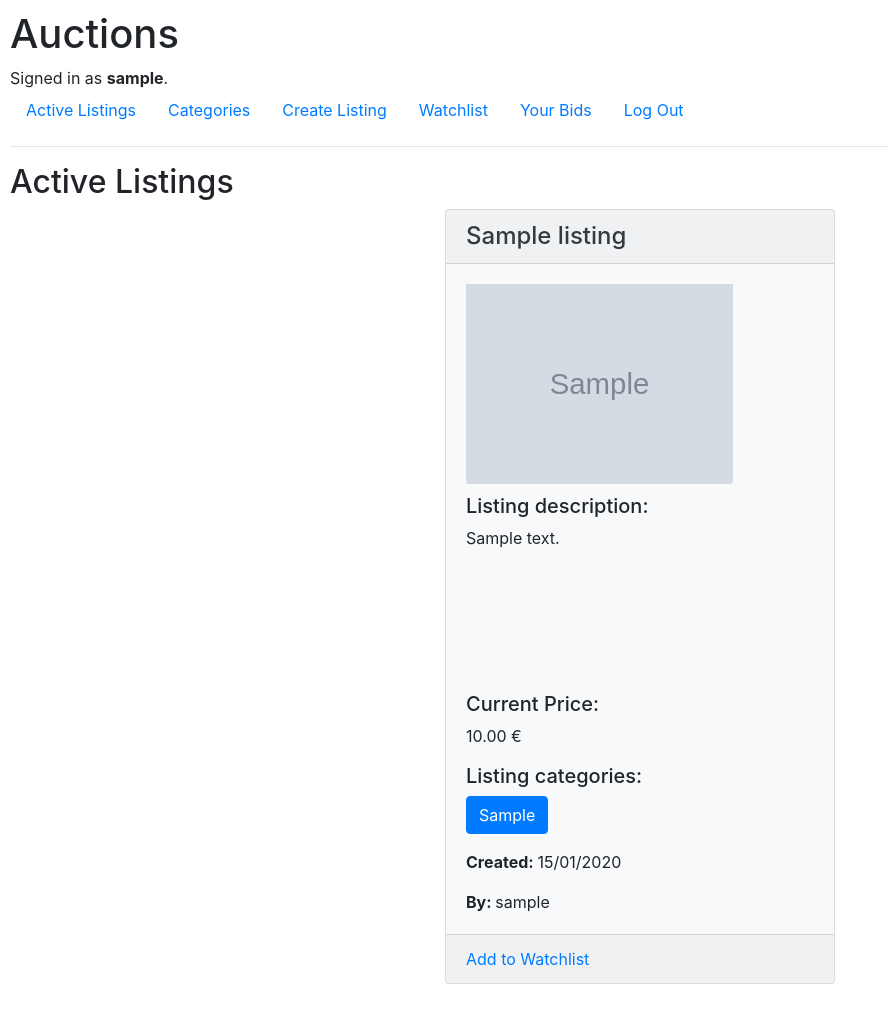
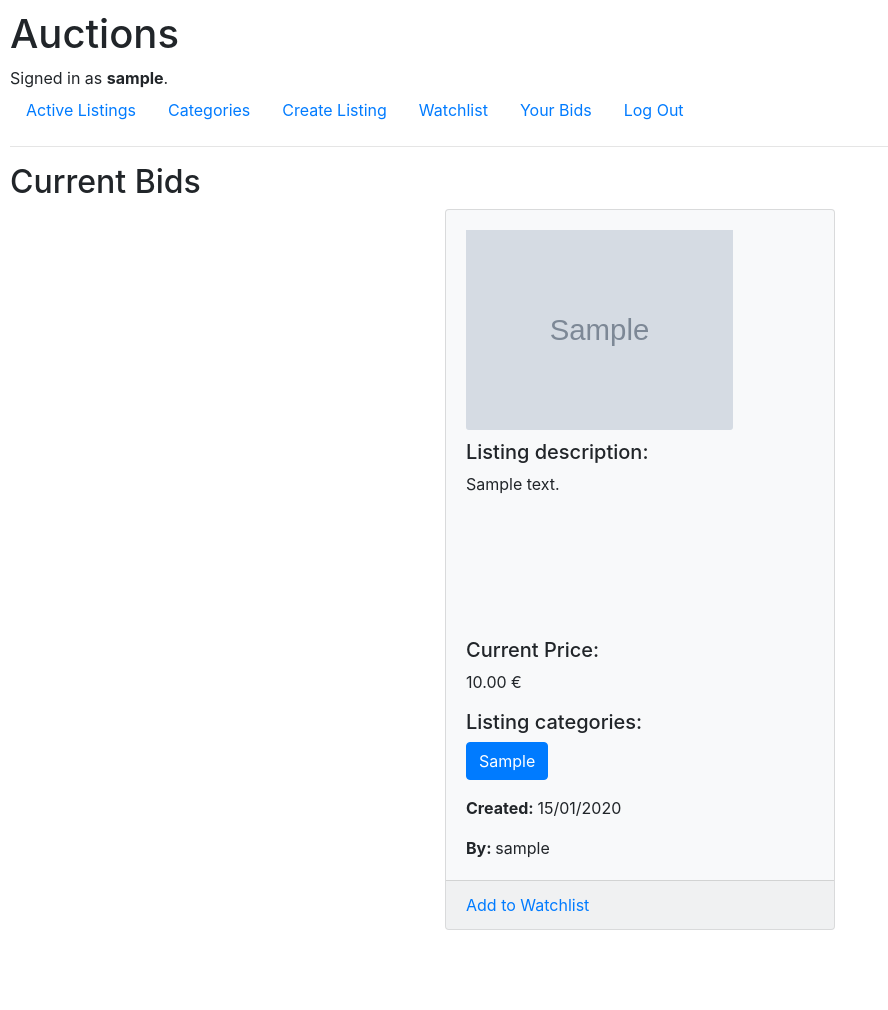
Before and after one commit to jpa-rocha/commerce, a Django app: page /bids in a window 1280 px wide. Shown: the whole page, without its empty margins (0-888 px from the left). After the commit the page ends 930 px from the top, so only its background shows below. Run offline with Django 3.2, Linux system fonts and the light colour scheme; a user stored in the database is signed in; tables that the repository leaves empty hold one stand-in row (values such as "Sample post"); grey boxes marked "Sample" are stand-in pictures; some libraries are stand-ins or nearby versions.

Commit message:
added closing bids

```diff
--- a/auctions/templates/auctions/bids.html
+++ b/auctions/templates/auctions/bids.html
@@ -3,13 +3,17 @@
 Your Bids
 {% endblock %}
 {% block body %}
-<h2>Active Listings</h2>
+<h2>Current Bids</h2>
     <div class='container-fluid'>
     <div class='row justify-content-center'>
     {% for bid in bids %}
+    {%if bid.item.id in bidset %}
         <div class="col-4" style='display : inline-block'>
         <div class='card bg-light mb-3'>
-    <h4 class="card-header"><a href="{% url 'listing' listing.id%}" class="text-dark">{{bid.item.name}}</a></h4>
+        {% if bid.item.closed == False %}
+        <h4 class="card-header"><a href="{% url 'listing' bid.item.id%}" class="text-dark">{{bid.item.name}}</a></h4>
+        {% else %}
+        {% endif %}
             <div class='card-body'>
             <img src={{MEDIA_URL}}{{bid.item.picture}} style='height :200px ; width : auto' class='card-img-bottom img-fluid' alt='a picture of {{bid.item.name}}'>
                 <h5 style='margin-top : 10px'>Listing description:</h5>
@@ -34,16 +38,17 @@ Your Bids
             {% if user.is_authenticated %}
                 {%if bid.item.id in watchlist %}
                     <div class="card-footer">
-                    <a href="{% url 'watchlist' listing.id%}" class="card-text" name='{{bid.item.id}}'>Remove from Watchlist</a>
+                        <a href="{% url 'watchlist' bid.item.id%}" class="card-text" name='{{bid.item.id}}'>Remove from Watchlist</a>
                     </div>
                 {% else %}
                     <div class="card-footer">
-                    <a href="{% url 'watchlist' listing.id %}" class="card-text" name='{{bid.item.id}}'>Add to Watchlist</a>
+                        <a href="{% url 'watchlist' bid.item.id %}" class="card-text" name='{{bid.item.id}}'>Add to Watchlist</a>
                     </div>
                 {% endif %}
             {% endif %}
         </div>
         </div>
+    {% endif %}
     {% endfor %}
     </div>
     </div>
--- a/auctions/templates/auctions/categories.html
+++ b/auctions/templates/auctions/categories.html
@@ -20,7 +20,7 @@ Categories
     <div class='row justify-content-center'>
     {% for listing in listings %}
         {% if listing.id in incat %}
-        {% if not closed %}
+        {% if listing.closed == False %}
             <div class="col-4" style='display : inline-block'>
             <div class='card bg-light mb-3'>
             <h4 class="card-header"><a href="{% url 'listing' listing.id%}" class="text-dark">{{listing.name}}</a></h4>
--- a/auctions/templates/auctions/index.html
+++ b/auctions/templates/auctions/index.html
@@ -7,7 +7,7 @@ Listings
     <div class='container-fluid'>
     <div class='row justify-content-center'>
     {% for listing in listings %}
-    {% if not closed %}
+    {% if listing.closed == False %}
     <div class="col-4" style='display : inline-block'>
     <div class='card bg-light mb-3'>
     <h4 class="card-header"><a href="{% url 'listing' listing.id%}" class="text-dark">{{listing.name}}</a></h4>
--- a/auctions/templates/auctions/listing.html
+++ b/auctions/templates/auctions/listing.html
@@ -41,7 +41,11 @@
                 <input type="submit" class="btn btn-outline-primary float-right" value="Submit" style='margin-top: 15px'>
                 </form>
             {% else %}
-                <a href="#"><button type="button" class="btn btn-outline-primary">End Auction</button></a>
+            <form action="{% url 'listing' item.id %}" method="POST" enctype="multipart/form-data">
+            {% csrf_token %}
+                <input type="submit" name='end' class="btn btn-outline-primary" value='End Auction'>
+                <input type='hidden' name='item' value='{{item.id}}'>
+            </form>
             {% endif %}
         {% else %}
             <p><strong>You must be logged in to place bids.</strong></p>
--- a/auctions/views.py
+++ b/auctions/views.py
@@ -2,7 +2,7 @@ from django.contrib.auth import authenticate, login, logout
 from django.db import IntegrityError
 from django.forms.widgets import  CheckboxSelectMultiple, NumberInput, TextInput
 from django.http import HttpResponse, HttpResponseRedirect
-from django.shortcuts import render
+from django.shortcuts import redirect, render
 from django.urls import reverse
 from django.forms import ModelForm, Textarea
 from .models import Bids, Category, Comments, Listing, User, Watchlist
@@ -20,7 +20,6 @@ class NewListingForm(ModelForm):
         }
 
 
-
 def index(request):
     user = request.user
     listings = Listing.objects.all
@@ -36,8 +35,8 @@ def index(request):
         'catlinks' : catlinks,
         'categories' : categories,
         'watchlist' : wlist
+    })
 
-    })
 
 def watchlist(request, itemid):
     watchlist = Watchlist.objects.all
@@ -83,8 +82,6 @@ def categories(request, cat):
         for i in catlinks:
             if i.category_id == category.id:
                 incat.append(i.listing_id)
-
-
         return render(request,'auctions/categories.html',{
             'watchlist' : watchlist,
             'listings' : listings,
@@ -93,7 +90,8 @@ def categories(request, cat):
             'incat' : incat,
             'cat' : cat
         })
-#listing
+
+
 def listing(request, listnum):
     listnum = listnum
     listitem = Listing.objects.get(pk=listnum)
@@ -109,6 +107,13 @@ def listing(request, listnum):
     price = int(listitem.price) + step
     for i in inlist:
         wlist.append(i.item.id)
+    if request.method == 'POST':
+        itemid = request.POST['item']
+        item = Listing.objects.get(pk=itemid)
+        item.closed = True
+        item.save()
+        return HttpResponseRedirect(reverse("index"))
+
     return render(request,'auctions/listing.html',{
         'watchlist' : wlist,
         'listings' : listings,
@@ -119,7 +124,8 @@ def listing(request, listnum):
         'price' : price,
         'step' : step
     })
-#bids
+
+
 def bids(request):
     watchlist = Watchlist.objects.all
     listings = Listing.objects.all
@@ -127,8 +133,8 @@ def bids(request):
     categories = Category.objects.all
     user = request.user
     if request.method == 'POST':
+        itemid = request.POST['item']
         bid = float(request.POST['bid'])
-        itemid = request.POST['item']
         item = Listing.objects.get(pk=itemid)
         currentprice = float(request.POST['price'])
         if bid > currentprice:
@@ -137,9 +143,16 @@ def bids(request):
             item.save()
         return HttpResponseRedirect(request.META.get('HTTP_REFERER'))
     else:
-        yourbids = Bids.objects.filter(user=user)
+        bids = Bids.objects.filter(user=user)
+        bidset = set()
+        for bid in bids:
+            print(bid.item.id)
+            bidset.add(bid.item.id)
+        print(bidset)
+        # for bid in bids if:  bid.amount == bid.item.price bid.user gets green message else red
         return render(request, 'auctions/bids.html',{
-            'bids' : yourbids,
+            'bids' : bids,
+            'bidset' : bidset,
             'watchlist' : watchlist,
             'listings' : listings,
             'catlinks' : catlinks,
@@ -147,7 +160,6 @@ def bids(request):
         })
 
 
-#comments
 def comments(request):
     comment = request.POST['comment']
     user = request.user
```
Also changed, not shown: auctions/templates/auctions/watchlist.html (+4 -4 lines). Lines whose indentation alone changed are shown as unchanged.
